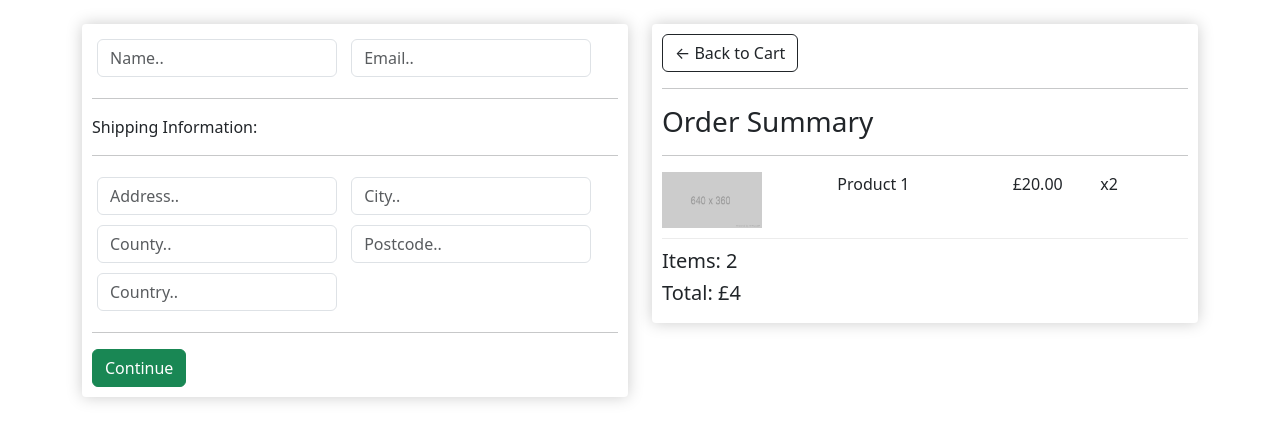
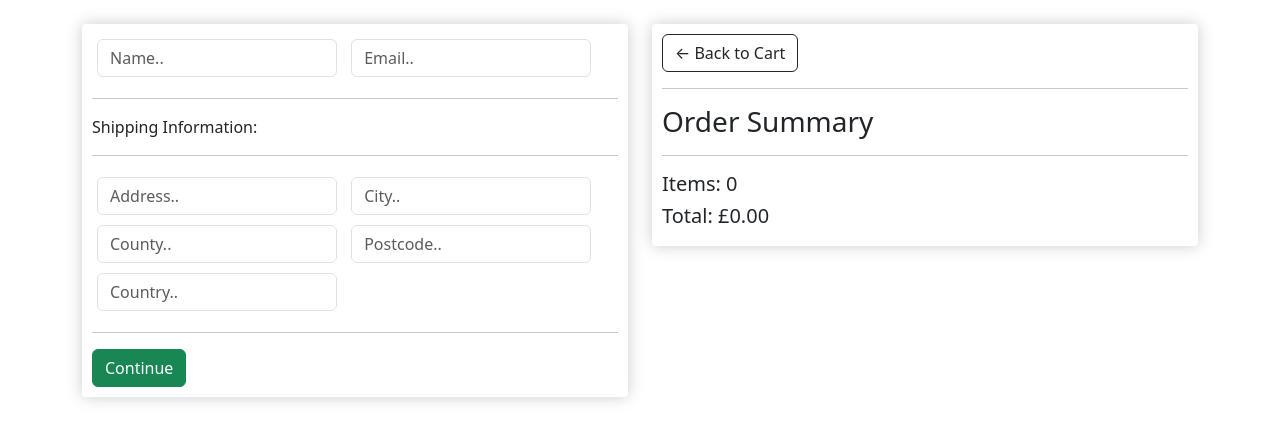
Before and after one commit to henrysevern/gym_shop, a Django app: page /checkout/ in a window 1280 px wide. Shown: the part 95-536 px from the top of the page. Run offline with Django 3.2, Linux system fonts and the light colour scheme.

Commit message:
Render data from cart in checkout page

```diff
--- a/store/templates/store/checkout.html
+++ b/store/templates/store/checkout.html
@@ -53,14 +53,16 @@
             <hr>
             <h3>Order Summary</h3>
             <hr>
+            {% for item in items %}
             <div class="cart-row">
-                <div style="flex:2"><img class="row-image" src="{% static 'images/placeholder.png' %}"></div>
-                <div style="flex:2"><p>Product 1</p></div>
-                <div style="flex:1"><p>£20.00</p></div>
-                <div style="flex:1"><p>x2</p></div>
+                <div style="flex:2"><img class="row-image" src="{{item.product.imageURL}}"></div>
+                <div style="flex:2"><p>{{item.product.title}}</p></div>
+                <div style="flex:1"><p>{{item.product.price|floatformat:2}}</p></div>
+                <div style="flex:1"><p>{{item.quantity}}</p></div>
             </div>
-            <h5>Items:   2</h5>
-            <h5>Total:   £4</h5>
+            {% endfor %}
+            <h5>Items:   {{order.get_cart_items}}</h5>
+            <h5>Total:   £{{order.get_cart_total|floatformat:2}}</h5>
         </div>
     </div>
 </div>
```
